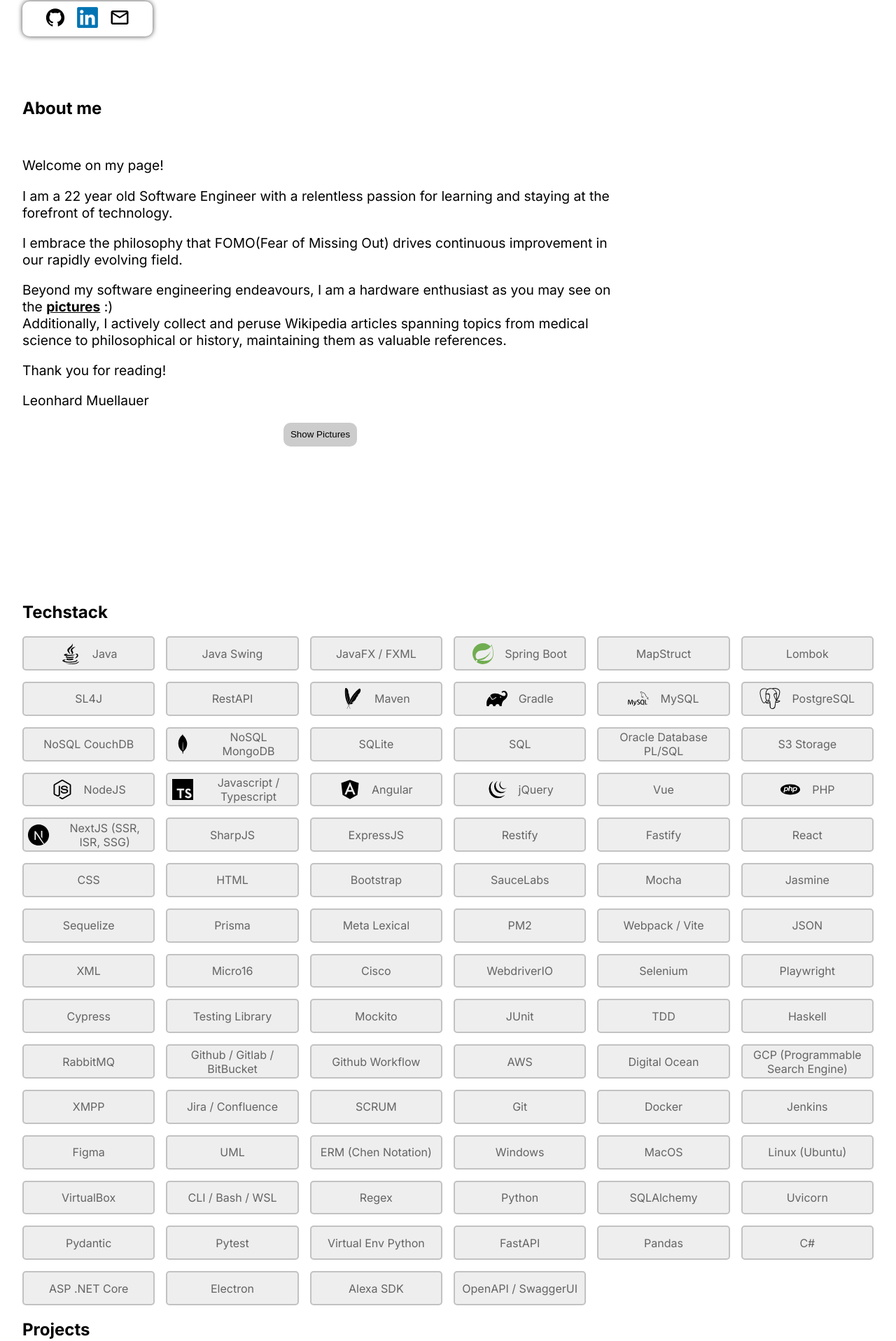
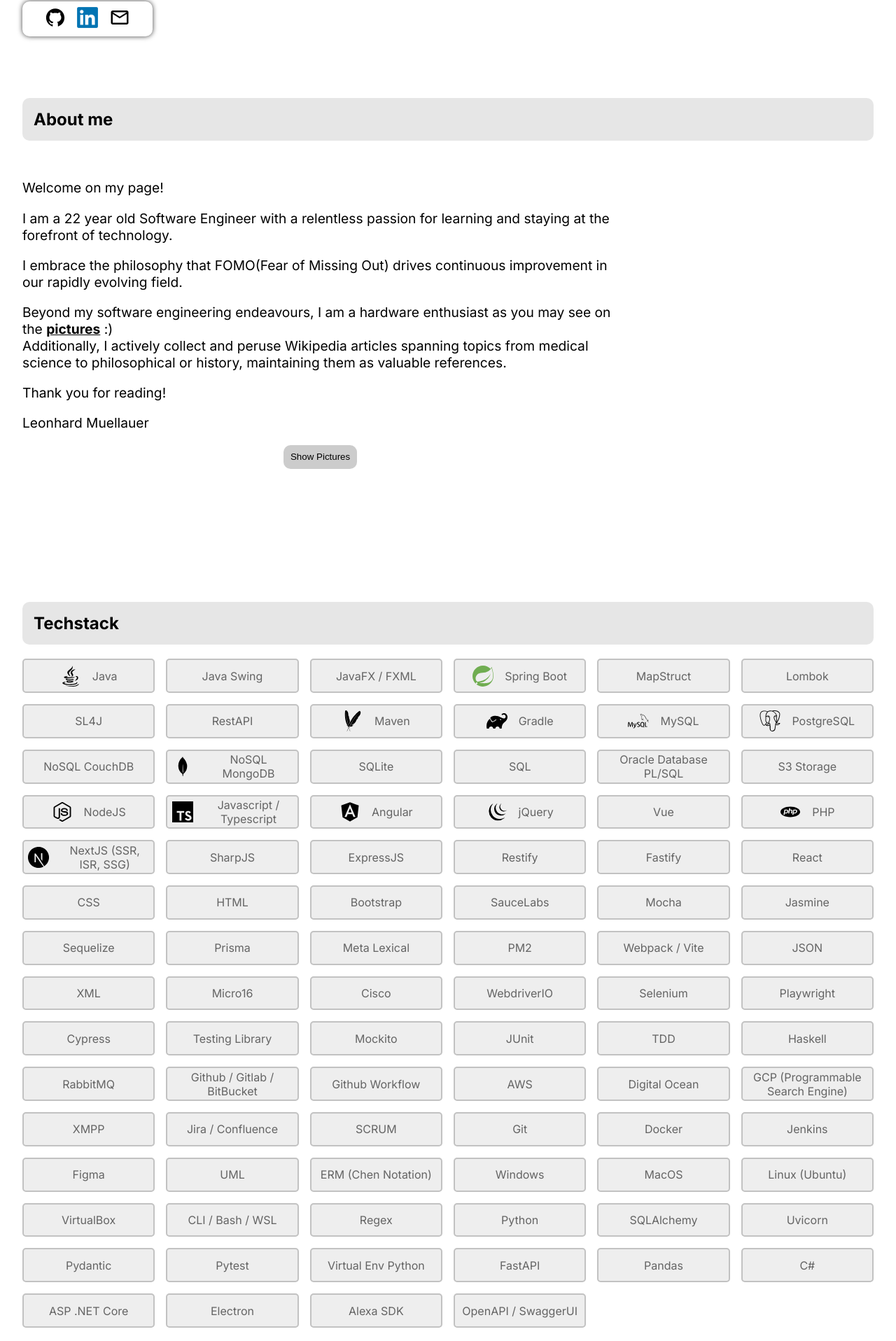
Before and after one commit to Reonharudo/dev-portfolio, a Next.js app: page / in a window 1280 px wide. Shown: the part 740-2656 px from the top of the page at 70% size. Built offline with nearby package versions, Linux system fonts and the light colour scheme.

Commit message:
impl layout improvements
- adjusted layout design for screens having a resolution over 2560px
- improved design of section headlines

```diff
--- a/src/app/rootLayout.module.css
+++ b/src/app/rootLayout.module.css
@@ -6,6 +6,13 @@
         "main_content"
         "footer";
     flex-direction: column;
+}
+/* 2560 */
+@media (width >= 2560px) {
+    .app {
+        width: 50%;
+        margin: 0 auto;
+    }
 }
 
 .main_content {
--- a/src/components/AboutSection/AboutSection.module.css
+++ b/src/components/AboutSection/AboutSection.module.css
@@ -73,3 +73,9 @@
     padding: 2rem;
     margin: 1rem;
 }
+
+.headline {
+    padding: 1rem;
+    background-color: var(--background-1);
+    border-radius: 10px;
+}
--- a/src/components/AboutSection/AboutSection.tsx
+++ b/src/components/AboutSection/AboutSection.tsx
@@ -50,7 +50,7 @@
 
     return (
         <section id="about" className={styles.container}>
-            <h1>About me</h1>
+            <h1 className={styles.headline}>About me</h1>
             <div className={styles.content}>
                 <div className={styles.description_container}>
                     <p>Welcome on my page!</p>
--- a/src/components/ContactSection/ContactSection.module.css
+++ b/src/components/ContactSection/ContactSection.module.css
@@ -58,3 +58,9 @@
         border-color: rgb(20, 14, 98);
     }
 }
+
+.headline {
+    padding: 1rem;
+    background-color: var(--background-1);
+    border-radius: 10px;
+}
--- a/src/components/ContactSection/ContactSection.tsx
+++ b/src/components/ContactSection/ContactSection.tsx
@@ -4,7 +4,7 @@
 export function ContactSection() {
     return (
         <section id="contact">
-            <h1>Contact</h1>
+            <h1 className={styles.headline}>Contact</h1>
             <div className={styles.container}>
                 <h1 className={styles.msg}>Thank you for visiting my page!</h1>
                 <a
--- a/src/components/ProjectSection/ProjectSection.module.css
+++ b/src/components/ProjectSection/ProjectSection.module.css
@@ -0,0 +1,5 @@
+.headline {
+    padding: 1rem;
+    background-color: var(--background-1);
+    border-radius: 10px;
+}
--- a/src/components/ProjectSection/ProjectSection.tsx
+++ b/src/components/ProjectSection/ProjectSection.tsx
@@ -1,11 +1,10 @@
-import { ImageGallery } from "../ImageGallery/ImageGallery";
 import { ProjectSlider } from "../ProjectSlider/ProjectSlider";
 import allProjects from "./projects.json";
-
+import styles from "./ProjectSection.module.css";
 export function ProjectSection() {
     return (
         <section id="projects">
-            <h1>Projects</h1>
+            <h1 className={styles.headline}>Projects</h1>
             <ProjectSlider projects={allProjects} />
         </section>
     );
--- a/src/components/TechStackSection/TechStackSection.module.css
+++ b/src/components/TechStackSection/TechStackSection.module.css
@@ -5,3 +5,9 @@
     flex-wrap: wrap;
     gap: 1rem;
 }
+
+.headline {
+    padding: 1rem;
+    background-color: var(--background-1);
+    border-radius: 10px;
+}
--- a/src/components/TechStackSection/TechStackSection.tsx
+++ b/src/components/TechStackSection/TechStackSection.tsx
@@ -4,7 +4,7 @@
 export function TechStackSection() {
     return (
         <section id="techstack">
-            <h1>Techstack</h1>
+            <h1 className={styles.headline}>Techstack</h1>
             <div className={styles.skills_view}>
                 <SkillItem
                     text={"Java"}
```
